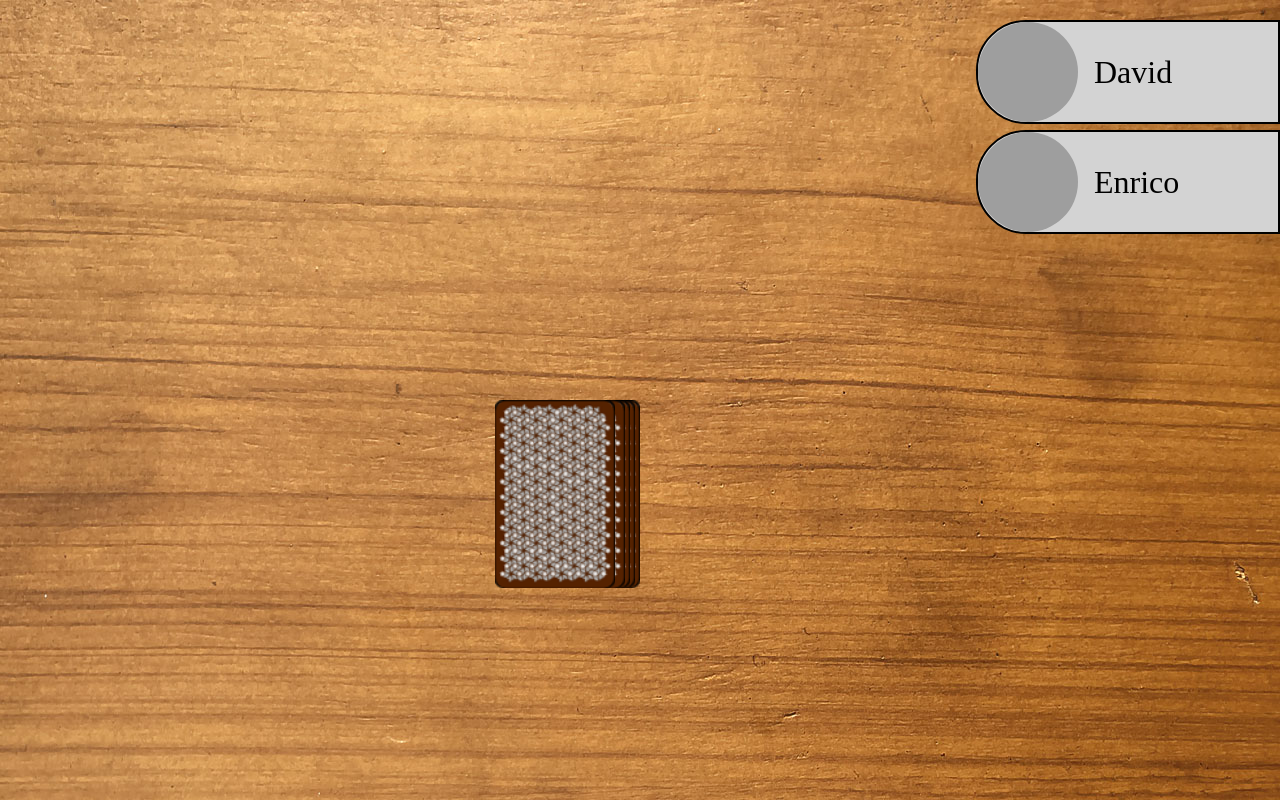
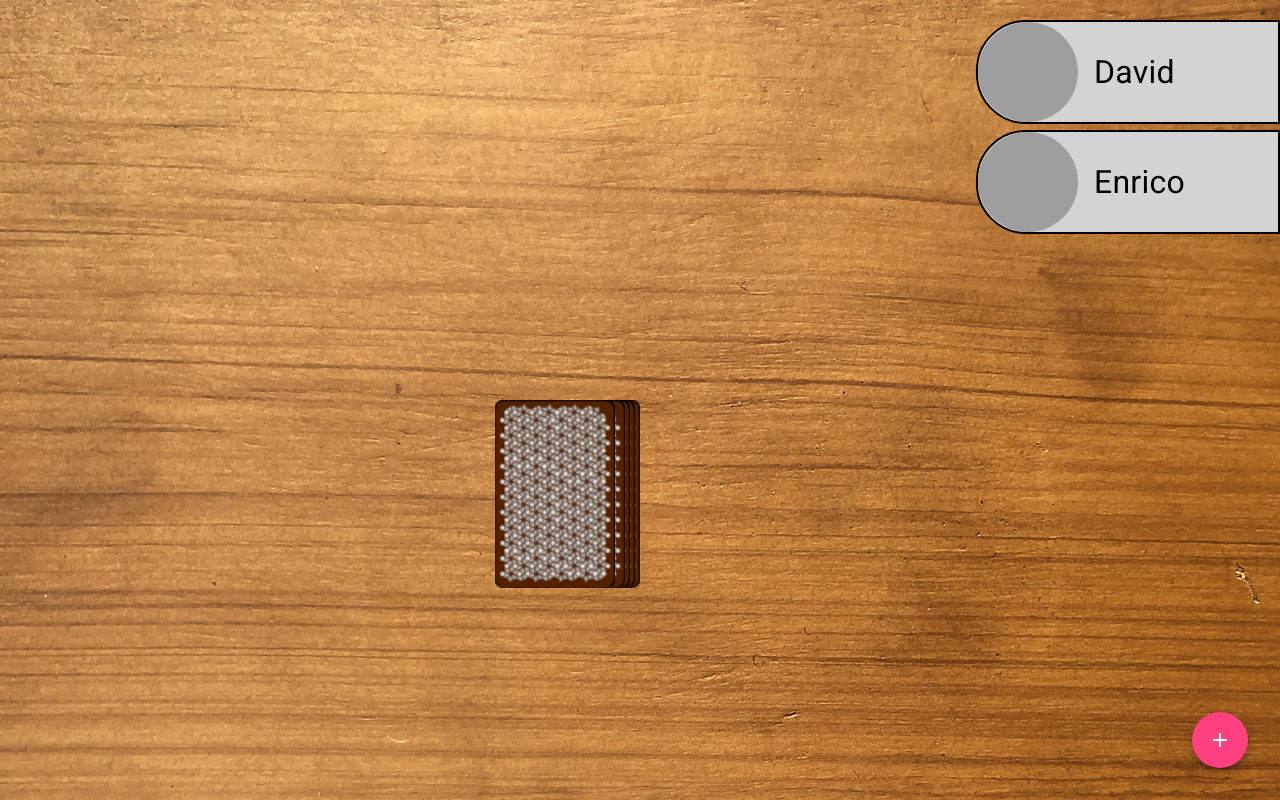
Before and after one commit to davidlreg/ring-of-fire, an Angular app: page /game in a window 1280 px wide. Built offline with nearby package versions, Linux system fonts and the light colour scheme; grey boxes are pictures that could not be loaded.

Commit message:
added angular material to project and added basic 'add' button to add more players, only html no logic implemented

```diff
--- a/angular.json
+++ b/angular.json
@@ -30,6 +30,7 @@
               "src/assets"
             ],
             "styles": [
+              "@angular/material/prebuilt-themes/indigo-pink.css",
               "src/styles.scss"
             ],
             "scripts": []
@@ -90,6 +91,7 @@
               "src/assets"
             ],
             "styles": [
+              "@angular/material/prebuilt-themes/indigo-pink.css",
               "src/styles.scss"
             ],
             "scripts": []
--- a/package.json
+++ b/package.json
@@ -11,10 +11,12 @@
   "private": true,
   "dependencies": {
     "@angular/animations": "^17.0.0",
+    "@angular/cdk": "^17.3.10",
     "@angular/common": "^17.0.0",
     "@angular/compiler": "^17.0.0",
     "@angular/core": "^17.0.0",
     "@angular/forms": "^17.0.0",
+    "@angular/material": "^17.3.10",
     "@angular/platform-browser": "^17.0.0",
     "@angular/platform-browser-dynamic": "^17.0.0",
     "@angular/router": "^17.0.0",
--- a/src/app/app.config.ts
+++ b/src/app/app.config.ts
@@ -1,8 +1,13 @@
 import { ApplicationConfig } from '@angular/core';
 import { provideRouter } from '@angular/router';
-
+import { provideAnimations } from '@angular/platform-browser/animations';
 import { routes } from './app.routes';
+import { provideAnimationsAsync } from '@angular/platform-browser/animations/async';
 
 export const appConfig: ApplicationConfig = {
-  providers: [provideRouter(routes)]
+  providers: [
+    provideRouter(routes),
+    provideAnimationsAsync(),
+    provideAnimations(),
+  ],
 };
--- a/src/app/game/game.component.html
+++ b/src/app/game/game.component.html
@@ -36,3 +36,7 @@
     />
   </div>
 </div>
+
+<button mat-fab class="btn-add">
+  <mat-icon>add</mat-icon>
+</button>
--- a/src/app/game/game.component.scss
+++ b/src/app/game/game.component.scss
@@ -55,3 +55,9 @@
   position: absolute;
   right: 0;
 }
+
+.btn-add {
+  position: absolute;
+  right: 32px;
+  bottom: 32px;
+}
--- a/src/app/game/game.component.ts
+++ b/src/app/game/game.component.ts
@@ -1,12 +1,13 @@
 import { CommonModule } from '@angular/common';
 import { Component, OnInit } from '@angular/core';
 import { Game } from '../models/game';
+import { MatButtonModule } from '@angular/material/button';
+import { MatIconModule } from '@angular/material/icon';
 import { PlayerComponent } from '../player/player.component';
-
 @Component({
   selector: 'app-game',
   standalone: true,
-  imports: [CommonModule, PlayerComponent],
+  imports: [CommonModule, MatButtonModule, MatIconModule, PlayerComponent],
   templateUrl: './game.component.html',
   styleUrl: './game.component.scss',
 })
--- a/src/index.html
+++ b/src/index.html
@@ -1,13 +1,25 @@
-<!doctype html>
+<!DOCTYPE html>
 <html lang="en">
-<head>
-  <meta charset="utf-8">
-  <title>Ringoffire</title>
-  <base href="/">
-  <meta name="viewport" content="width=device-width, initial-scale=1">
-  <link rel="icon" type="image/x-icon" href="favicon.ico">
-</head>
-<body>
-  <app-root></app-root>
-</body>
+  <head>
+    <meta charset="utf-8" />
+    <title>Ringoffire</title>
+    <base href="/" />
+    <meta name="viewport" content="width=device-width, initial-scale=1" />
+    <link rel="icon" type="image/x-icon" href="favicon.ico" />
+    <link
+      href="https://fonts.googleapis.com/css2?family=Roboto:wght@300;400;500&display=swap"
+      rel="stylesheet"
+    />
+    <link
+      href="https://fonts.googleapis.com/icon?family=Material+Icons"
+      rel="stylesheet"
+    />
+    <link
+      href="https://fonts.googleapis.com/icon?family=Material+Icons"
+      rel="stylesheet"
+    />
+  </head>
+  <body class="mat-typography">
+    <app-root></app-root>
+  </body>
 </html>
--- a/src/main.ts
+++ b/src/main.ts
@@ -2,5 +2,6 @@ import { bootstrapApplication } from '@angular/platform-browser';
 import { appConfig } from './app/app.config';
 import { AppComponent } from './app/app.component';
 
-bootstrapApplication(AppComponent, appConfig)
-  .catch((err) => console.error(err));
+bootstrapApplication(AppComponent, appConfig).catch((err) =>
+  console.error(err)
+);
--- a/src/styles.scss
+++ b/src/styles.scss
@@ -1,3 +1,5 @@
+@import "@angular/material/prebuilt-themes/indigo-pink.css";
+
 *,
 html {
   scroll-behavior: smooth;
@@ -7,3 +9,12 @@ body {
   margin: 0;
   padding: 0;
 }
+
+html,
+body {
+  height: 100%;
+}
+body {
+  margin: 0;
+  font-family: Roboto, "Helvetica Neue", sans-serif;
+}
```
Also changed, not shown: 1 other file (tests, documents, lock files or other folders).
